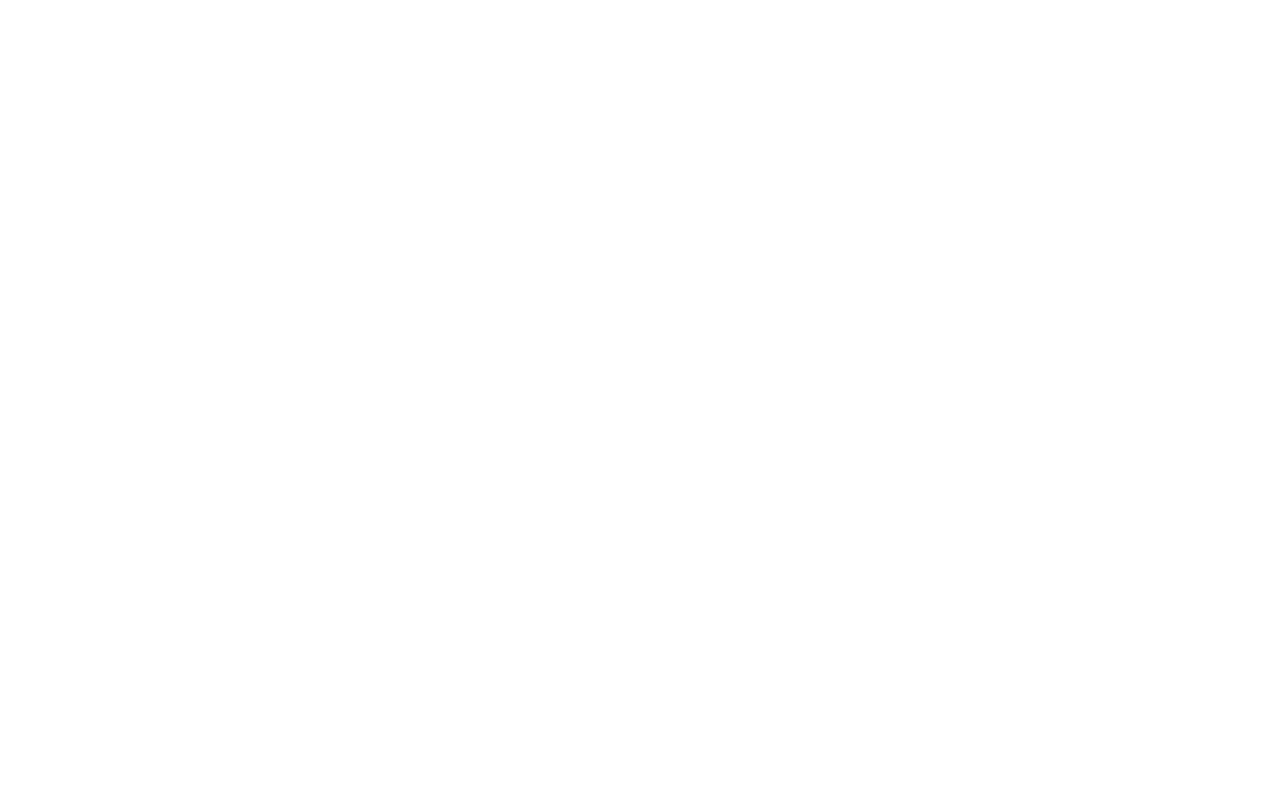
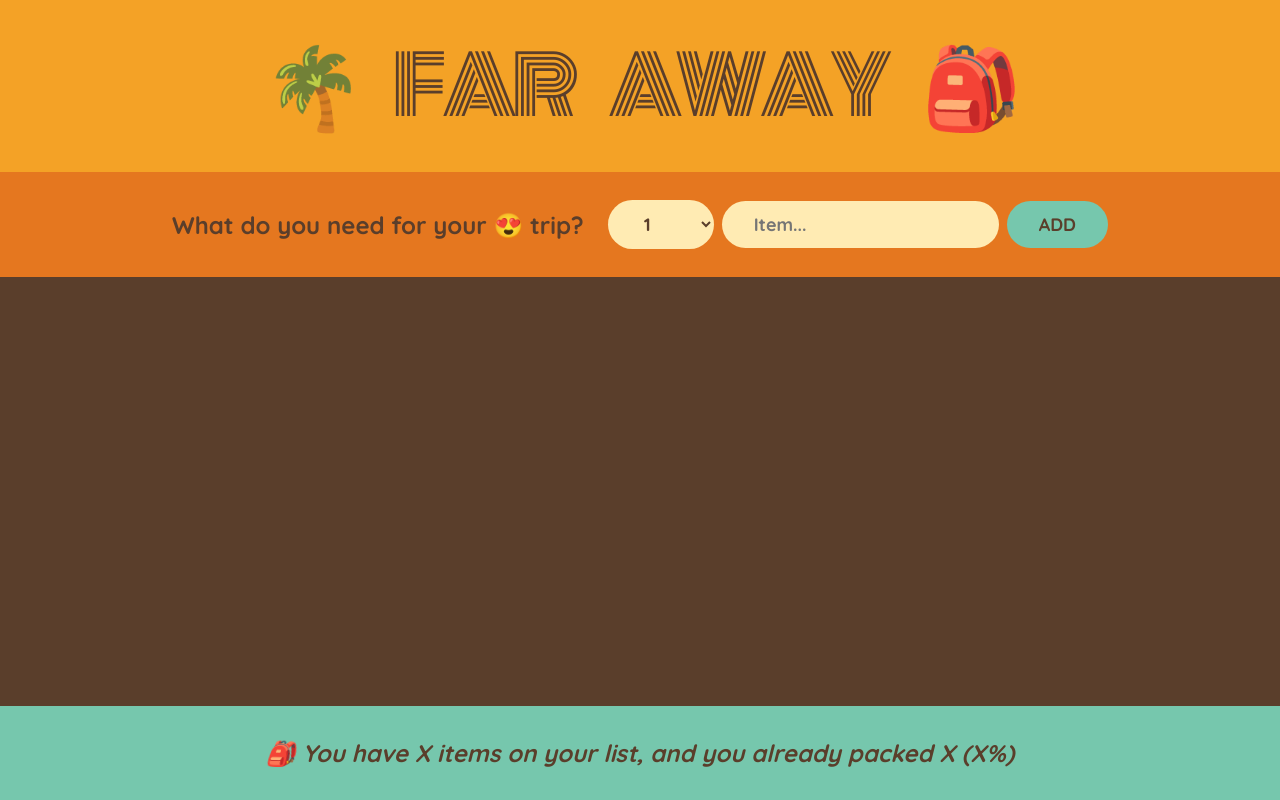
Before and after one commit to saurhub-git/TODO, a React (Vite) app: page / in a window 1280 px wide. Built offline with nearby package versions, Linux system fonts and the light colour scheme.

Commit message:
feat: User can add their own checklist

```diff
--- a/src/App.jsx
+++ b/src/App.jsx
@@ -1,6 +1,95 @@
 import { useState } from "react";
 import "./index.css";
 
-function App() {}
+const initialItems = [
+  { id: 1, description: "Passports", quantity: 2, packed: false },
+  { id: 2, description: "Socks", quantity: 12, packed: true },
+  { id: 3, description: "Charger", quantity: 1, packed: false },
+  { id: 4, description: "Bottle", quantity: 3, packed: false },
+];
+
+function App() {
+  const [items, setItems] = useState([]);
+  function handleAddItems(item) {
+    setItems((items) => [...items, item]);
+  }
+  return (
+    <div className="app">
+      <Logo />
+      <Form onAddItems={handleAddItems} />
+      <PackingList items={items} />
+      <Stats />
+    </div>
+  );
+}
+
+function Logo() {
+  return <h1>🌴 Far Away 🎒</h1>;
+}
+function Form({ onAddItems }) {
+  const [description, setDescription] = useState("");
+  const [quantity, setQuantity] = useState(1);
+
+  function handleSubmit(e) {
+    e.preventDefault();
+    if (!description) return;
+    const newItem = { description, quantity, packed: false, id: Date.now() };
+
+    onAddItems(newItem);
+
+    setDescription("");
+    setQuantity(1);
+  }
+
+  return (
+    <form className="add-form" onSubmit={handleSubmit}>
+      <h3>What do you need for your 😍 trip? </h3>
+      <select value={quantity} onChange={(e) => setQuantity(+e.target.value)}>
+        {Array.from({ length: 20 }, (_, i) => i + 1).map((num) => (
+          <option value={num} key={num}>
+            {num}
+          </option>
+        ))}
+      </select>
+      <input
+        type="text"
+        placeholder="Item..."
+        value={description}
+        onChange={(e) => setDescription(e.target.value)}
+      />
+      <button>Add</button>
+    </form>
+  );
+}
+
+function PackingList({ items }) {
+  return (
+    <div className="list">
+      <ul>
+        {items.map((item) => (
+          <Item item={item} key={item.id} />
+        ))}
+      </ul>
+    </div>
+  );
+}
+
+function Item({ item }) {
+  return (
+    <li>
+      <span style={item.packed ? { textDecoration: "line-through" } : {}}>
+        {item.quantity} {item.description}
+      </span>
+      <button>❌</button>
+    </li>
+  );
+}
+function Stats() {
+  return (
+    <footer className="stats">
+      <em>🎒 You have X items on your list, and you already packed X (X%)</em>
+    </footer>
+  );
+}
 
 export default App;
--- a/src/index.css
+++ b/src/index.css
@@ -101,7 +101,7 @@
 .list ul {
   list-style: none;
   width: 80%;
-  overflow: scroll;
+  /* overflow: scroll; */
 
   display: grid;
   grid-template-columns: repeat(auto-fit, minmax(250px, 1fr));
```
Also changed, not shown: 1 other file (tests, documents, lock files or other folders).
